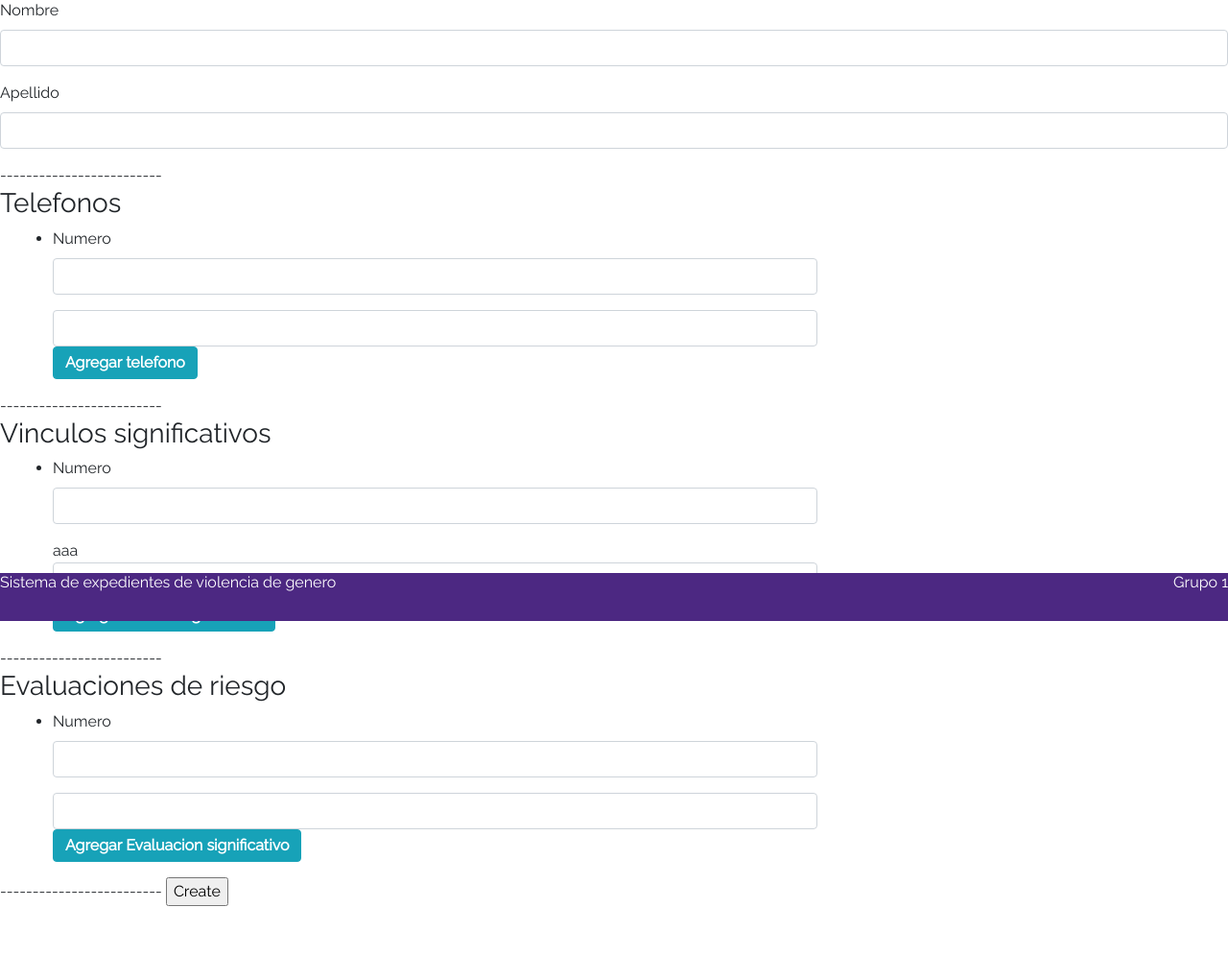
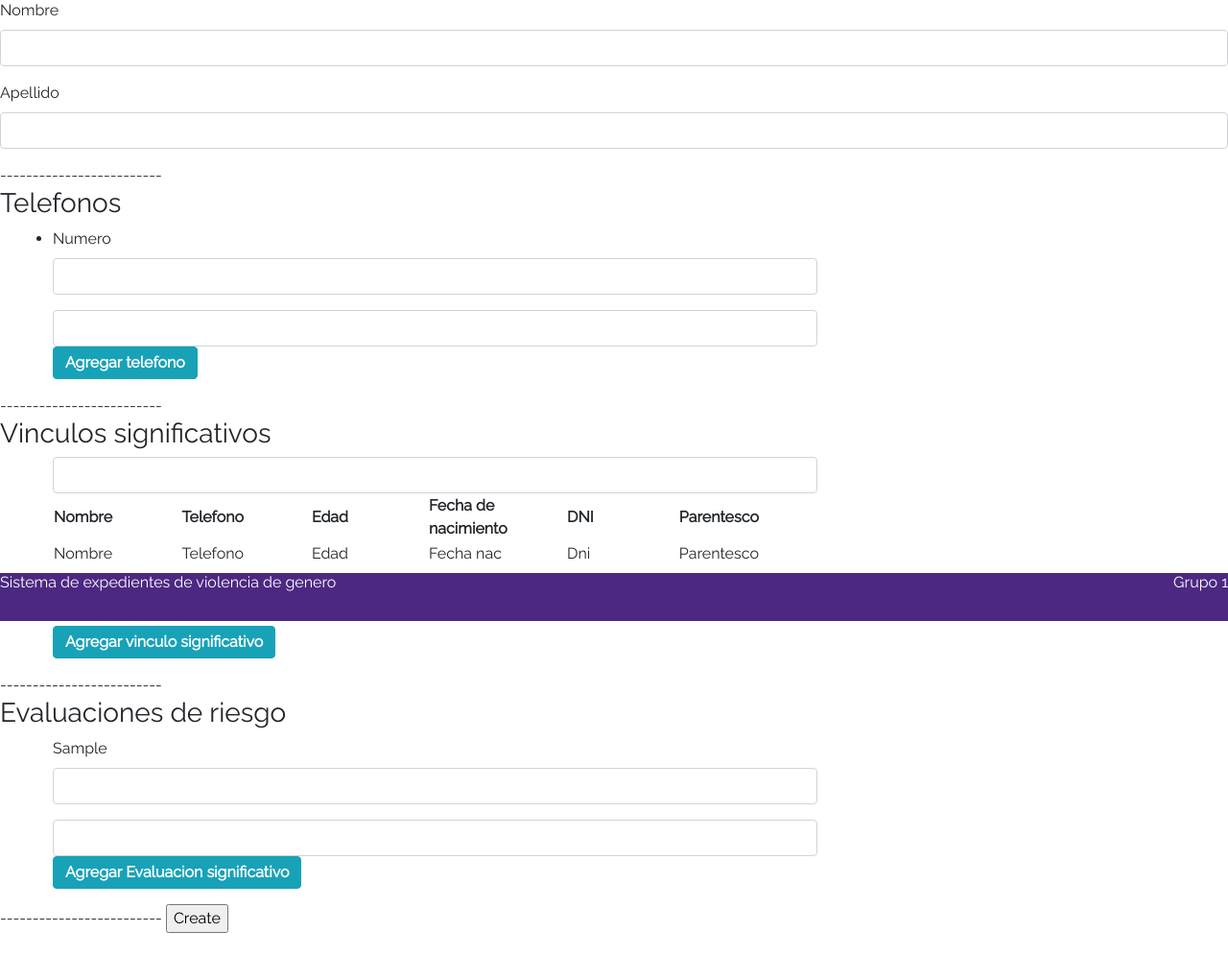
Before and after one commit to unlp-taller-tecnologias/2018-grupo-1, a Symfony app: template app/Resources/views/victima/new.html.twig in a window 1280 px wide. Shown: the part 153-1173 px from the top of the page at 96% size. Before the commit the page ends 1097 px from the top, so only its background shows below. Run offline with Twig, Linux system fonts and the light colour scheme; the template is opened without the code that fills it: most values are stand-ins (such as "Sample title", 1, 10 or a date in 2020); form fields are guessed from the names that the template uses; some libraries are stand-ins or nearby versions.

Commit message:
Avances sobre el formulario principal

```diff
--- a/app/Resources/views/victima/new.html.twig
+++ b/app/Resources/views/victima/new.html.twig
@@ -23,10 +23,31 @@
     <ul class="vinculosSignificativos">
         <div class="col-sm-8 col-sm-offset-2" id="vinculos_significativos_list" data-prototype="{{ form_widget(form.vinculosSignificativos.vars.prototype)|e('html_attr') }}">
         {# iterate over each existing tag and render its only field: name #}
-        {% for vinculo in form.vinculosSignificativos %}
-            <li>{{ form_row(vinculo.numero) }}</li> aaa
-        {% endfor %}
-        {{ form_widget(form.vinculosSignificativos.vars.prototype) }}
+        <table>
+            <thead>
+                <tr>
+                    <th>Nombre</th>
+                    <th>Telefono</th>
+                    <th>Edad</th>
+                    <th>Fecha de nacimiento</th>
+                    <th>DNI</th>
+                    <th>Parentesco</th>
+                </tr>
+            </thead>
+            <tbody>
+                {% for vinculo in form.vinculosSignificativos %}
+                <tr>
+                    <td>{{ form_row(vinculo.nombre) }}</td>
+                    <td>{{ form_row(vinculo.telefono) }}</td>
+                    <td>{{ form_row(vinculo.edad) }}</td>
+                    <td>{{ form_row(vinculo.fechaNac) }}</td>
+                    <td>{{ form_row(vinculo.dni) }}</td>
+                    <td>{{ form_row(vinculo.parentesco) }}</td>
+                </tr>
+                {% endfor %}
+                {{ form_widget(form.vinculosSignificativos.vars.prototype) }}
+            </tbody>
+        </table>
     </ul>
 
 -------------------------
@@ -34,8 +55,8 @@
     <ul class="evaluacionesDeRiesgo">
         <div class="col-sm-8 col-sm-offset-2" id="evaluaciones_de_riesgo_list" data-prototype="{{ form_widget(form.evaluacionesDeRiesgo.vars.prototype)|e('html_attr') }}">
         {# iterate over each existing tag and render its only field: name #}
-        {% for telefono in form.vinculosSignificativos %}
-            <li>{{ form_row(telefono.numero) }}</li>
+         {% for evaluacion in form.evaluacionesDeRiesgo %}
+            {{ form_row(evaluacion) }}
         {% endfor %}
         {{ form_widget(form.vinculosSignificativos.vars.prototype) }}
     </ul>
--- a/src/AppBundle/Form/AntecedenteJudicialType.php
+++ b/src/AppBundle/Form/AntecedenteJudicialType.php
@@ -34,7 +34,7 @@ class AntecedenteJudicialType extends AbstractType
                 'widget' => 'single_text',
                 'label' => '¿Cuándo? '))
         ->add('obsRealizoDenuncia',TextType::class ,array(
-        'label'  => ': '))
+                'label'  => ': '))
         ->add('denunciaPrevia', ChoiceType::class, array(
                     'choices' => array(
                             'No' => false,
@@ -46,7 +46,7 @@ class AntecedenteJudicialType extends AbstractType
                     'data' => false
                     ))
         ->add('obsDenunciaPrevia',TextType::class, array(
-        'label'  => ': '))
+            'label'  => ': '))
         ->add('poseeAbogado', ChoiceType::class, array(
             'choices' => array(
                     'No' => false,
```
Also changed, not shown: src/AppBundle/Controller/VictimaController.php (+20 -2 lines), src/AppBundle/Form/VinculoSignificativoType.php (+16 -5 lines).
